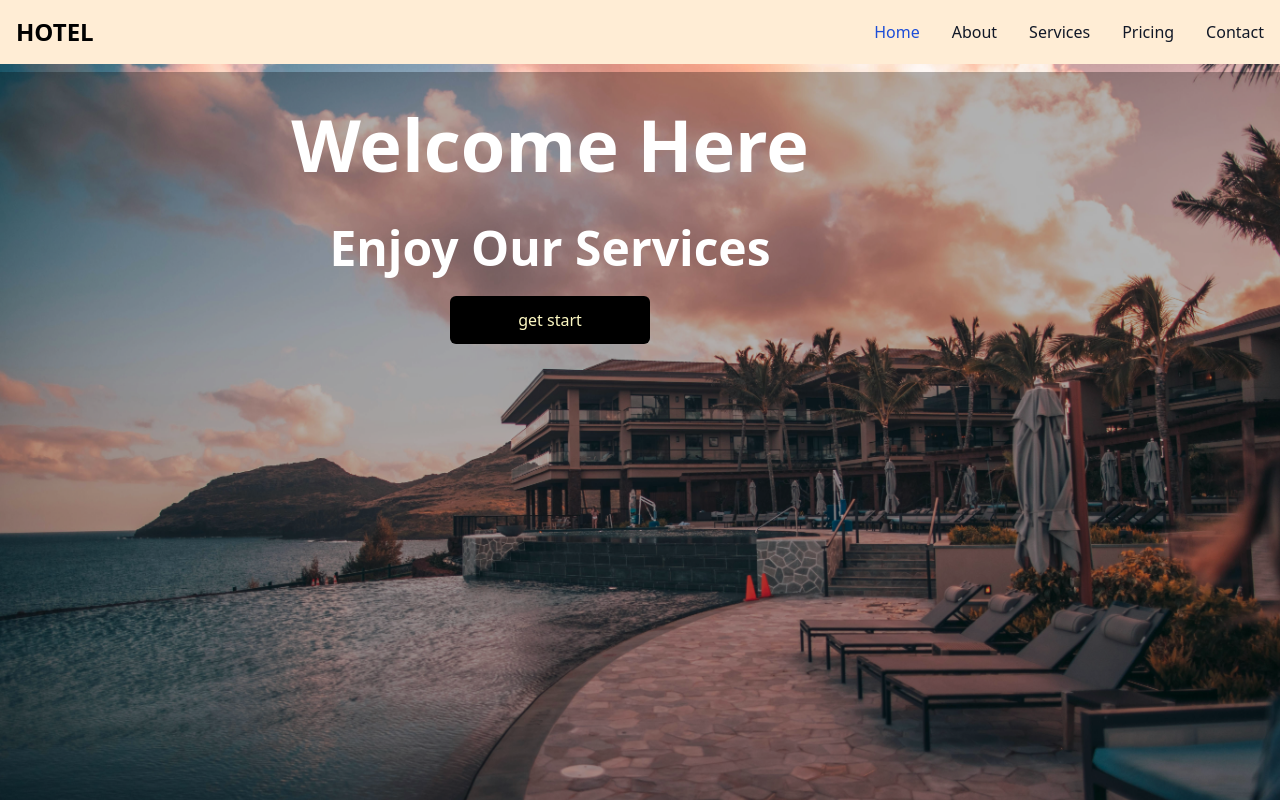
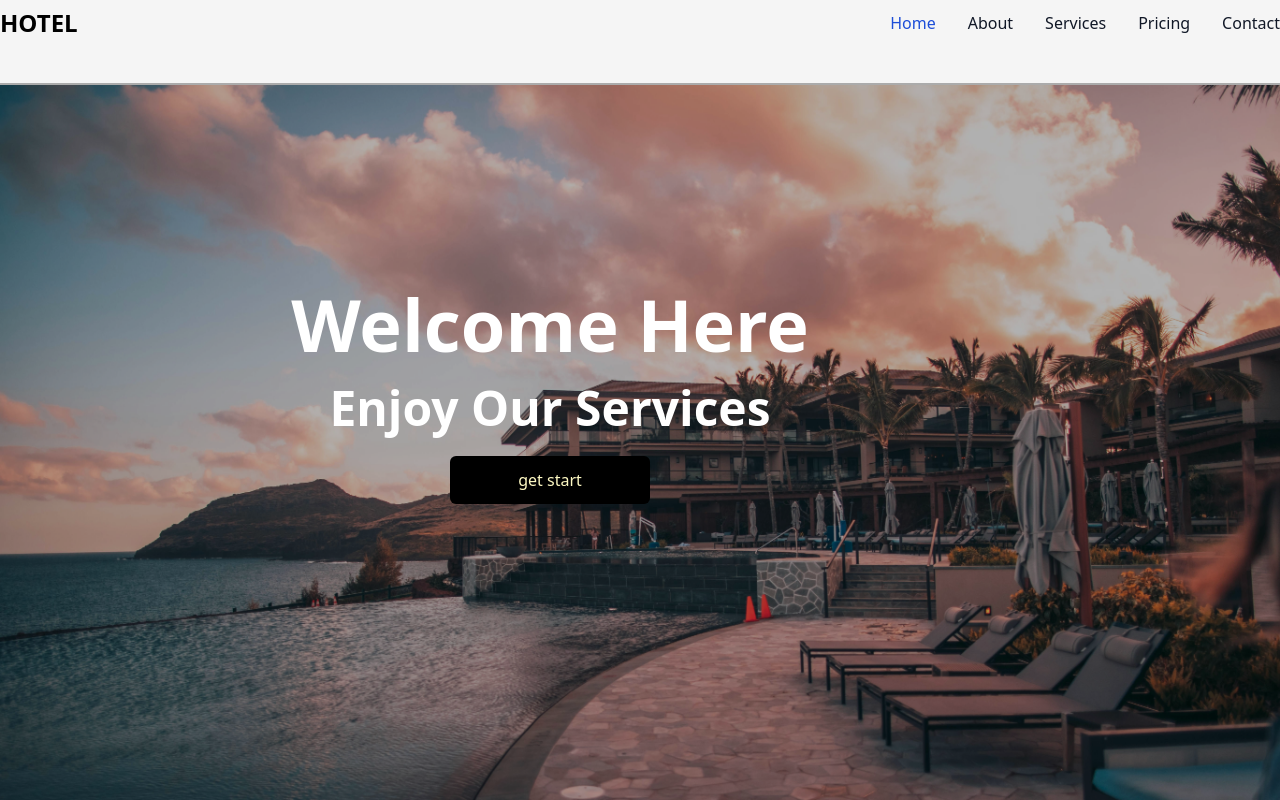
Before and after one commit to iampratyushsenapati/specsmgmt, a React (Create React App) app in the folder client/: page / in a window 1280 px wide. Shown: the top 800 px of the page. Built offline with nearby package versions, Linux system fonts and the light colour scheme; the HTML template or start-up script is replaced by a standard one.

Commit message:
home page added

```diff
--- a/client/src/App.js
+++ b/client/src/App.js
@@ -18,6 +18,7 @@ const App=() =>{
 <Router>
   <div>
     <Navbar/>
+
     <Routes>
     <Route exact path='/' element={<Home/>}/>
       <Route  path='/all-hotel' element={<ShowHotellist/>}/>
--- a/client/src/components/Home.js
+++ b/client/src/components/Home.js
@@ -5,13 +5,13 @@ const Home = () => {
   return (
     <div className='w-full h-screen'>
       <img
-        className='top-0 left-0 w-full h-screen object-cover' src={view} alt="/"
+        className='top-0  left-0 w-full h-screen object-cover mt-[2rem]  ' src={view} alt="/"
       />
-      <div className='bg-black/30 absolute top-0 mt-[4.5rem] left-0 h-screen w-full' />
+      <div className='bg-black/30 absolute top-0 mt-[5.2rem] left-0 h-screen w-full' />
 
       <div className='absolute top-0 w-full h-full  flex flex-col justify-center text-white '>
         <div className='md-left-[10%] max-w-[1100px]  w-full h-screen  mx-auto  mt-[96px]  m-auto absolute p-4  text-center'>
-          <h1 className='md:text-7xl sm:text-6xl text-4xl font-bold md:py-6  m-[20px] text-center'>Welcome Here</h1>
+          <h1 className='md:text-7xl sm:text-6xl text-4xl font-bold md:py-6  mt-[200px] text-center p-11'>Welcome Here</h1>
           <p className='md:text-5xl sm:text-4xl text-xl font-bold'>Enjoy Our Services</p>
           <button className='bg-[black] w-[200px] rounded-md text-yellow-100 my-6 mx-auto py-3'>get start</button>
         </div>
--- a/client/src/components/Navbar.js
+++ b/client/src/components/Navbar.js
@@ -3,8 +3,8 @@ import { Outlet } from 'react-router-dom'
 function Navbar() {
     return (
         <div>
-        <nav class="  bg-orange-100 border-gray-200 dark:bg-gray-900 bg-fixed">
-          <div class="max-w-screen-xl flex flex-wrap items-center justify-between mx-auto p-4">
+        <nav class="   border-gray-200 dark:bg-gray-900 bg-fixed">
+          <div class="max-w-7xl flex flex-wrap items-center justify-between h-[53px] mt- mx-auto pb-2">
             <a href="" class="flex items-center space-x-3 rtl:space-x-reverse">
               {/* <img src="https://flowbite.com/docs/images/logo.svg" class="h-8" alt="Flowbite Logo" /> */}
               <span class="self-center text-2xl font-semibold whitespace-nowrap dark:text-white">HOTEL</span>
@@ -15,10 +15,10 @@ function Navbar() {
                 <path stroke="currentColor" stroke-linecap="round" stroke-linejoin="round" stroke-width="2" d="M1 1h15M1 7h15M1 13h15" />
               </svg>
             </button>
-            <div class="hidden w-full md:block md:w-auto" id="navbar-default">
-              <ul class="font-medium flex flex-col p-4 md:p-0 mt-4 border border-orange-100 rounded-lg bg-orange-100 md:flex-row md:space-x-8 rtl:space-x-reverse md:mt-0 md:border-0 md:bg-orange dark:bg-gray-800 md:dark:bg-gray-900 dark:border-gray-700">
+            <div class="hidden w-full md:block md:w-auto sm:ml-4" id="navbar-default">
+              <ul class="font-medium flex flex-col p-4 md:p-0  md:flex-row md:space-x-8 rtl:space-x-reverse md:mt-0 md:border-0 md:bg-orange dark:bg-gray-800 md:dark:bg-gray-900 dark:border-gray-700">
                 <li>
-                  <a href="#" class="block py-2 px-3 text-white bg-blue-700 rounded md:bg-transparent md:text-blue-700 md:p-0 dark:text-white md:dark:text-blue-500" aria-current="page">Home</a>
+                  <a href="#" class="block py-1 px-3 text-white bg-blue-700 rounded md:bg-transparent md:text-blue-700 md:p-0 dark:text-white md:dark:text-blue-500" aria-current="page">Home</a>
                 </li>
                 <li>
                   <a href="#" class="block py-2 px-3 text-gray-900 rounded hover:bg-orange-100 md:hover:bg-transparent md:border-0 md:hover:text-blue-700 md:p-0 dark:text-white md:dark:hover:text-blue-500 dark:hover:bg-gray-700 dark:hover:text-white md:dark:hover:bg-transparent">About</a>
@@ -30,7 +30,7 @@ function Navbar() {
                   <a href="#" class="block py-2 px-3 text-gray-900 rounded hover:bg-orange-100 md:hover:bg-transparent md:border-0 md:hover:text-blue-700 md:p-0 dark:text-white md:dark:hover:text-blue-500 dark:hover:bg-gray-700 dark:hover:text-white md:dark:hover:bg-transparent">Pricing</a>
                 </li>
                 <li>
-                  <a href="#" class="block py-2 px-3 text-gray-900 rounded hover:bg-orange-100 md:hover:bg-transparent md:border-0 md:hover:text-blue-700 md:p-0 dark:text-white md:dark:hover:text-blue-500 dark:hover:bg-gray-700 dark:hover:text-white md:dark:hover:bg-transparent">Contact</a>
+                  <a href="#" class="block py-2 px-3 text-gray-900 rounded hover:bg-orange-100 md:hover:bg-transparent md:boer-0 md:hover:text-blue-700 md:p-0 dark:text-white md:dark:hover:text-blue-500 dark:hover:bg-gray-700 dark:hover:text-white md:dark:hover:bg-transparent">Contact</a>
                 </li>
               </ul>
             </div>
```
Also changed, not shown: 11 other files (tests, documents, lock files or other folders).
